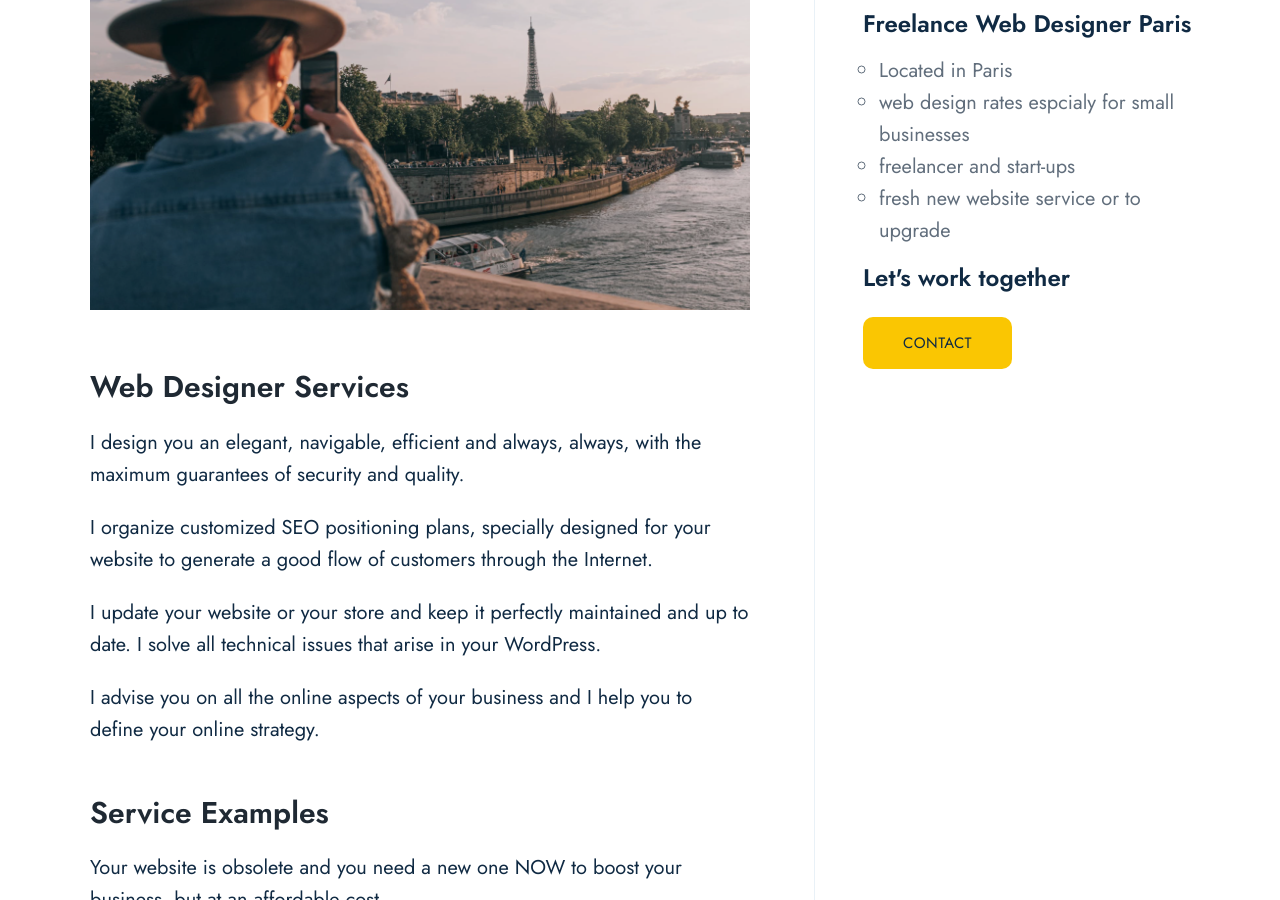
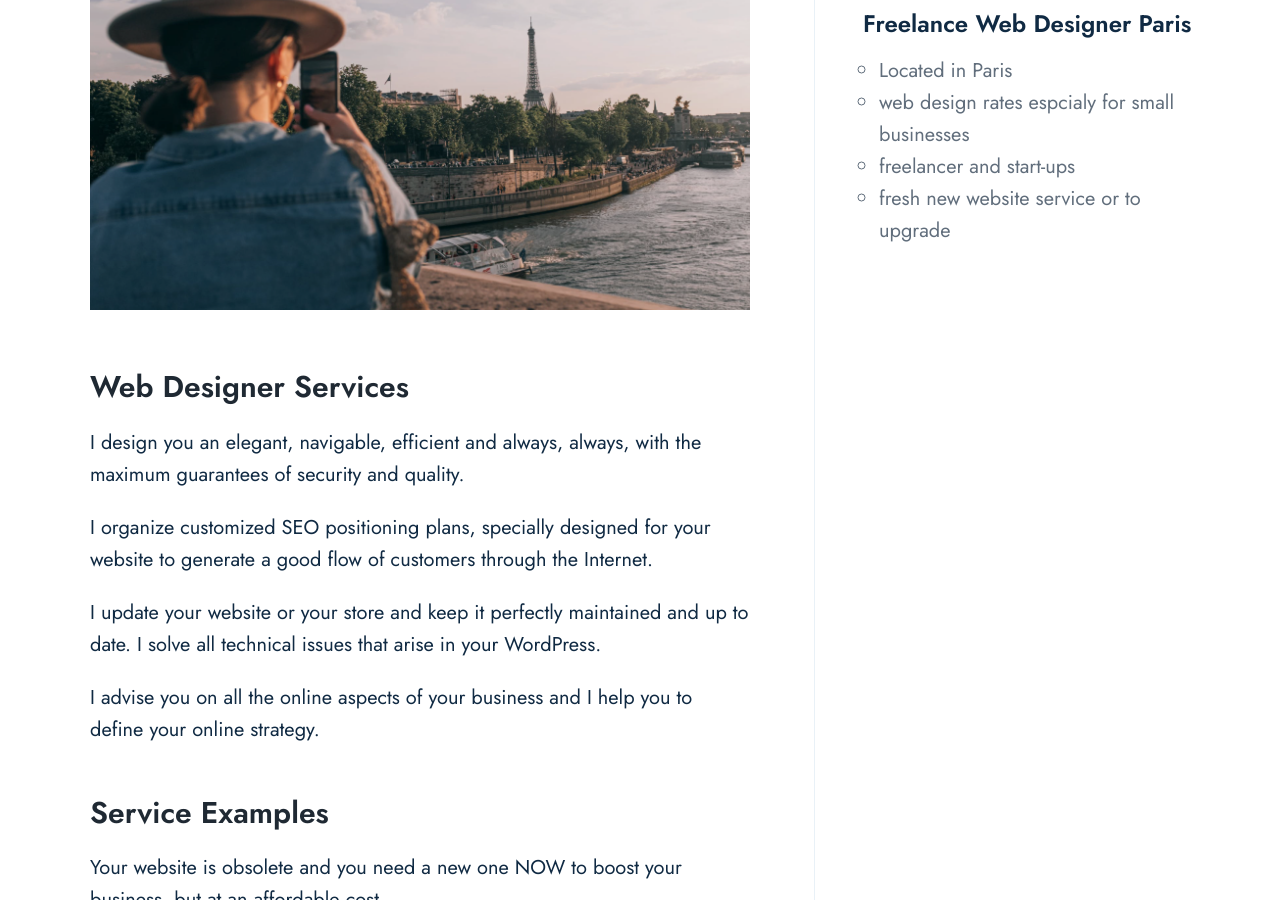
Before and after one commit to pariswebdesign/pariswebdesign.github.io, a Jekyll site: the page built from index.md, in a window 1280 px wide and 900 px high, scrolled down 1054 px. Built offline with Jekyll 4.4.1, drawn with Linux system fonts in a browser that asks for light colours.

Commit message:
Update sidebar.html

```diff
--- a/_includes/sidebar.html
+++ b/_includes/sidebar.html
@@ -19,10 +19,6 @@
     </ul>
 
 
-    <h3>Let's work together</h3>
-
-    <a href="/contact" class="btn btn-white btn-animated">Contact</a>
-
 
 
 
```
